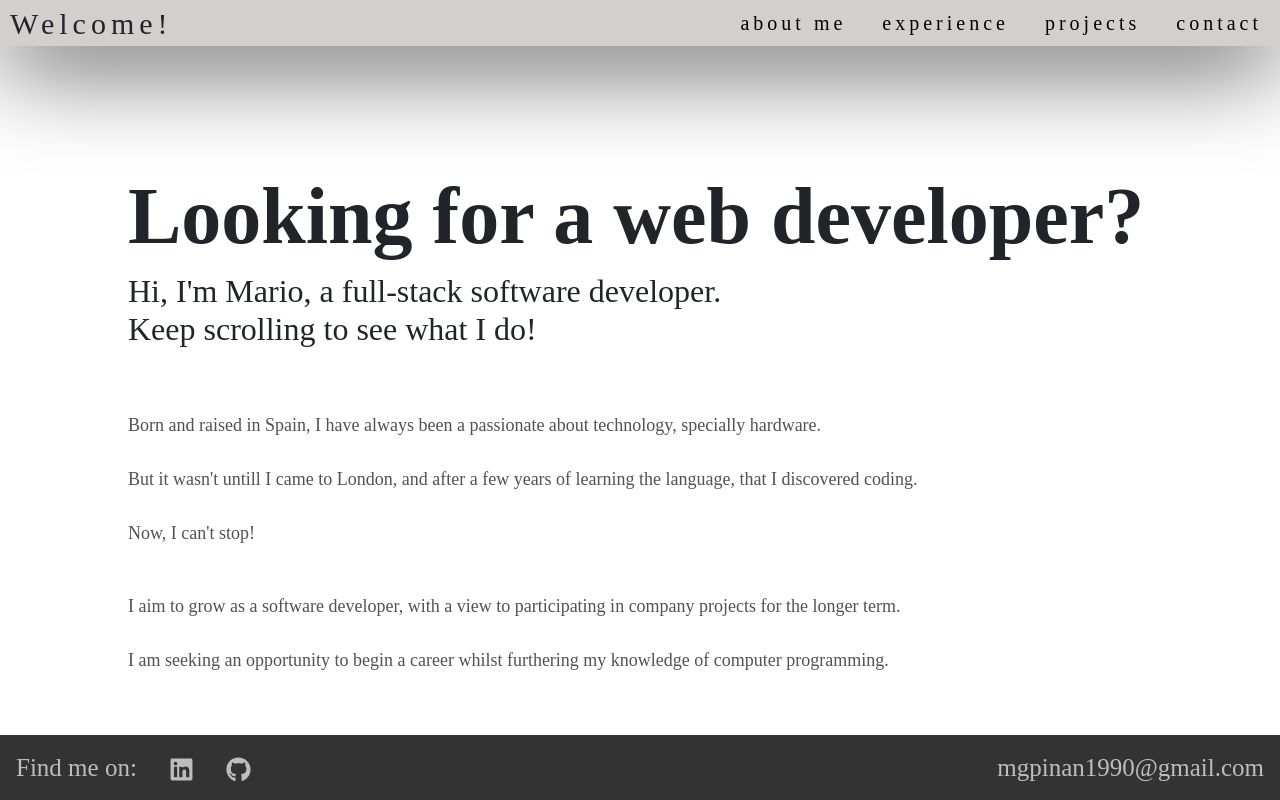
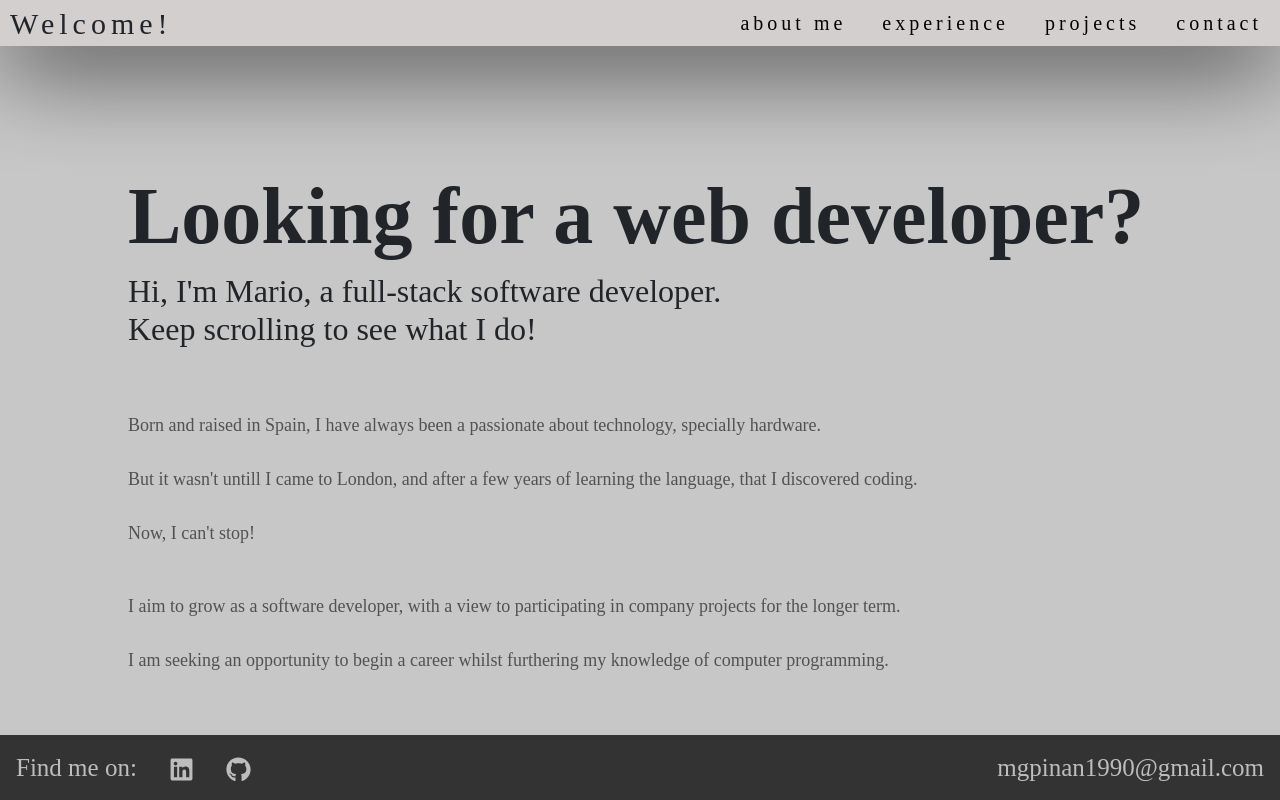
Before and after one commit to Mpinan/Netlify, a React (Create React App) app: page / in a window 1280 px wide. Shown: the top 800 px of the page. Built offline with nearby package versions, Linux system fonts and the light colour scheme.

Commit message:
change bg color

```diff
--- a/src/index.css
+++ b/src/index.css
@@ -17,7 +17,7 @@ body {
   text-align: center;
   min-width: 100%;
 	min-height: 100%;
-	background-color: #ffffff;
+	background-color: #c7c7c7;
   background-size: cover;
   background-position: center;
 }
```
